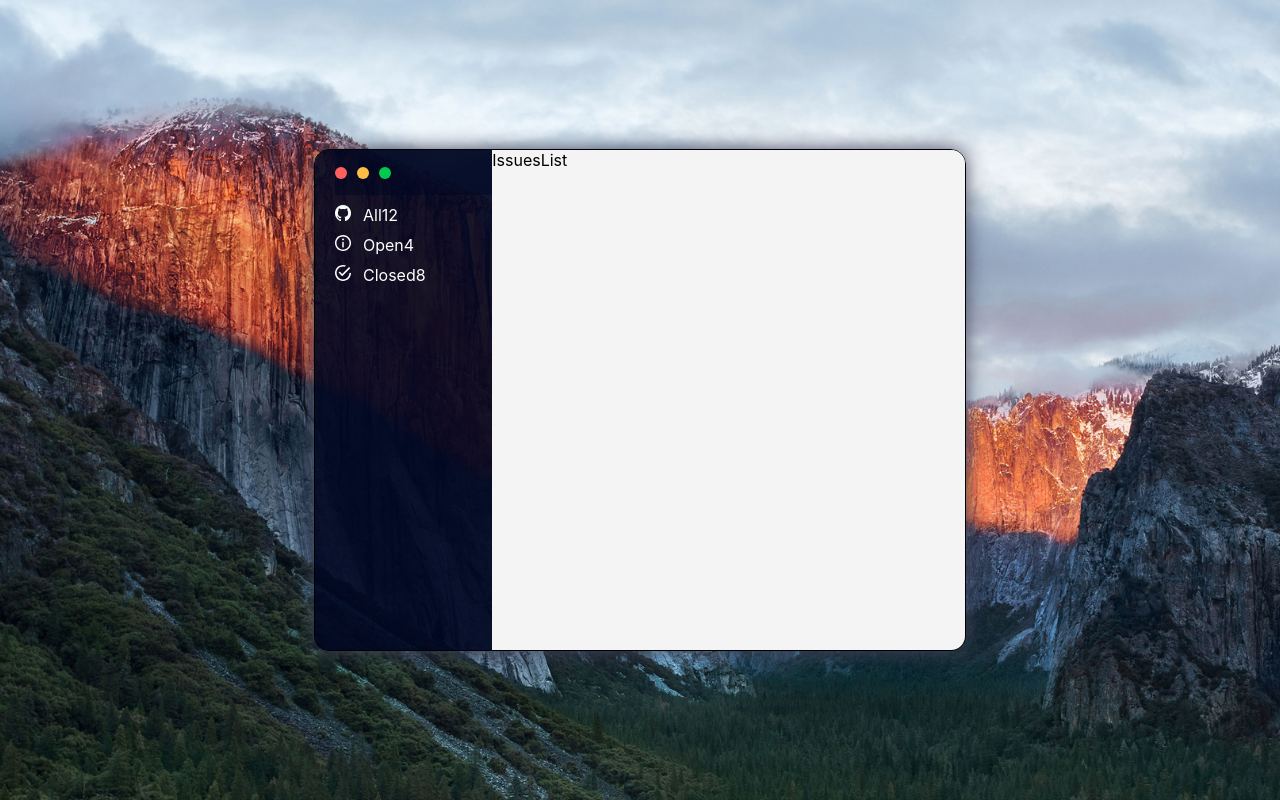
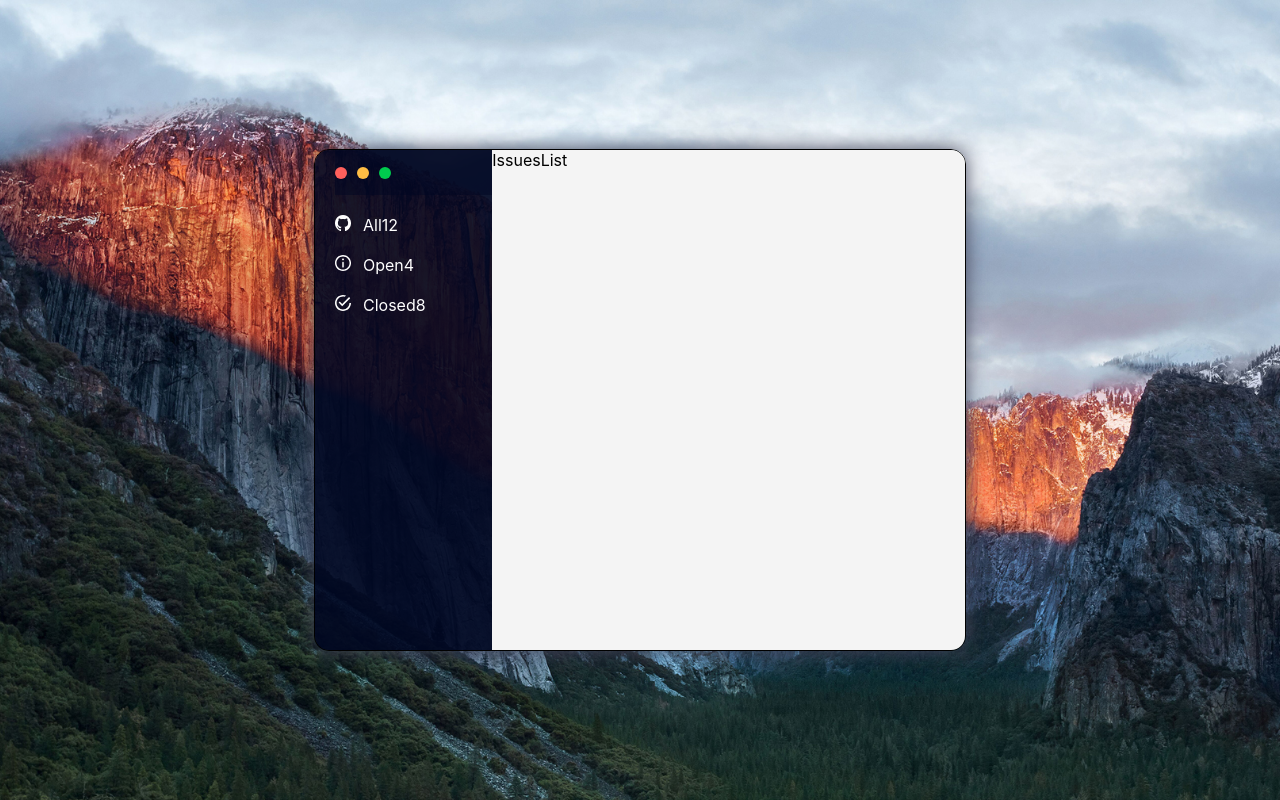
Before and after one commit to arturbartkowicz/el-passion, a React (Create React App) app: page / in a window 1280 px wide. Built offline with nearby package versions, Linux system fonts and the light colour scheme.

Commit message:
increased margins in nav issues links

```diff
--- a/src/components/atoms/NavListItem/NavListItem.styles.js
+++ b/src/components/atoms/NavListItem/NavListItem.styles.js
@@ -1,8 +1,8 @@
 import styled from "styled-components";
 
 export const ListItem = styled.li`
-  margin-top: 10px;
-  margin-bottom: 10px;
+  margin-top: 20px;
+  margin-bottom: 20px;
   display: flex;
   color: white;
 `;
```
